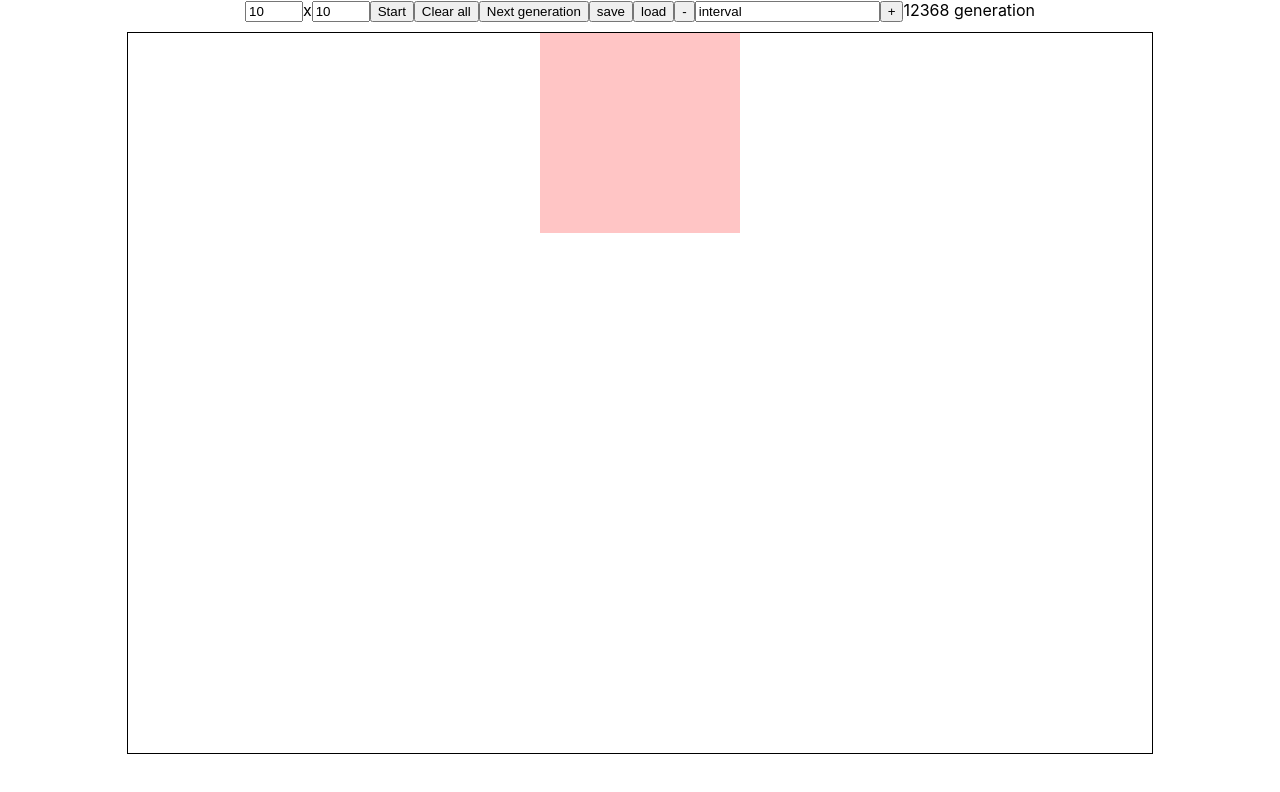
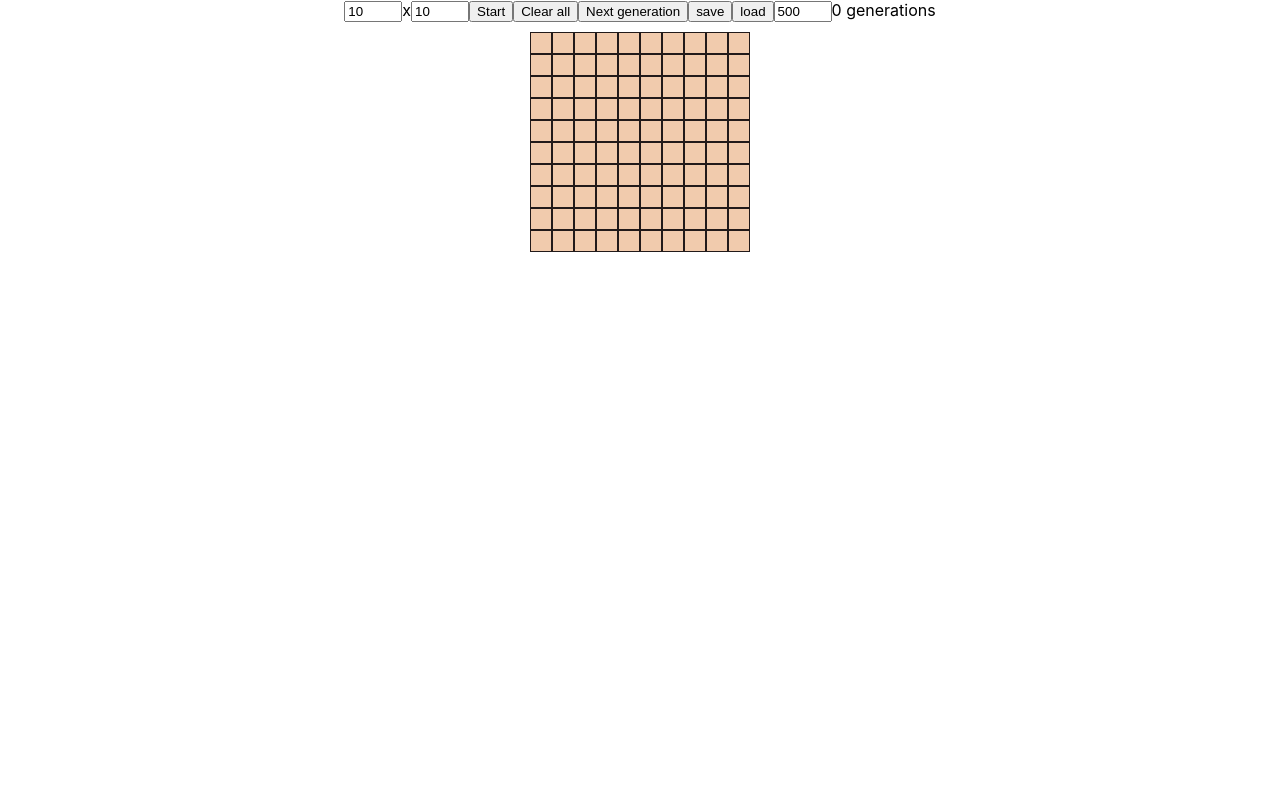
Before and after one commit to AntonySawyer/game-of-life, a React (Create React App) app: page / in a window 1280 px wide. Shown: the top 792 px of the page. Built offline with nearby package versions, Linux system fonts and the light colour scheme.

Commit message:
feat: added auto-timer and generation num

```diff
--- a/src/App.js
+++ b/src/App.js
@@ -9,8 +9,12 @@ class App extends Component {
     super(props);
     this.state = {
       isStarted: false,
-      field: new Array(10).fill(new Array(10).fill(0))
+      field: new Array(10).fill(new Array(10).fill(0)),
+      game: '',
+      interval: 500,
+      generationNum: 0
     };
+    this.nextStep = this.nextStep.bind(this);
   }
 
   setNewField() {
@@ -32,18 +36,20 @@ class App extends Component {
 
   startNewGame() {
     this.setState({
-      isStarted: true
+      isStarted: true,
+      game: setInterval(this.nextStep, this.state.interval)
     })
-    console.log('something here');
   }
 
   stopGame() {
     this.setState({isStarted: false});
+    clearInterval(this.state.game);
   }
 
   clearAll() {
     this.stopGame();
     this.setNewField();
+    this.setState({generationNum: 0});
   }
 
   changeCell(cellId) {
@@ -61,7 +67,17 @@ class App extends Component {
   }
 
   nextStep() {
-    this.setState({field: checkNeibors(this.state.field)});
+    this.setState((prevState) => {
+      return {field: checkNeibors(this.state.field), generationNum: prevState.generationNum+1}
+    });
+  }
+
+  changeSpeed(e) {
+    this.setState({interval: e.target.value});
+    if (this.state.isStarted) {
+      this.stopGame();
+      this.startNewGame();
+    }
   }
 
   render() {
@@ -72,7 +88,9 @@ class App extends Component {
                 playControl={this.playControl.bind(this)}
                 stopGame={this.stopGame.bind(this)}
                 clearAll={this.clearAll.bind(this)}
-                nextStep={this.nextStep.bind(this)} />
+                nextStep={this.nextStep.bind(this)}
+                changeSpeed={this.changeSpeed.bind(this)}
+                generationNum={this.state.generationNum} />
         <Field field={this.state.field}
                changeCell={this.changeCell.bind(this)} />
       </div>
--- a/src/components/Cell/Cell.css
+++ b/src/components/Cell/Cell.css
@@ -1,10 +1,11 @@
 .row > div {
   width: 20px;
   height: 20px;
+  border: 1px solid #221a1a;
 }
 
 .empty {
-  background-color: #ffc5c5;
+  background-color: #d3620954;
 }
 
 .filled {
--- a/src/components/Field/Field.css
+++ b/src/components/Field/Field.css
@@ -1,7 +1,6 @@
 .field {
-  width: 80vw;
-  height: 90vh;
+  width: 99vw;
+  height: 93vh;
   margin: 10px auto;
-  border: 1px solid black;
   overflow: auto;
 }
--- a/src/components/Navbar/Navbar.jsx
+++ b/src/components/Navbar/Navbar.jsx
@@ -12,10 +12,9 @@ function Navbar(props) {
       <input type="button" value="Next generation" onClick={props.nextStep} />
       <input type="button" value="save" />
       <input type="button" value="load" />
-      <input type="button" value="-" />
-      <input type="text" defaultValue="interval" />
-      <input type="button" value="+" />
-      <span>12368 generation</span>
+      <input type="number" id="interval" defaultValue="500" step="50" min="50"
+              onChange={props.changeSpeed} />
+      <span>{`${props.generationNum} generations`}</span>
     </header>
   );
 }
--- a/src/utils/checkNeibors.js
+++ b/src/utils/checkNeibors.js
@@ -21,21 +21,17 @@ function getNeibors(rowIndex, colIndex, field) {
   const neibors = [];
   const rightBorder = field[0].length - 1;
   const bottomBorder = field.length - 1;
-  const topIndex = rowIndex === 0 ? bottomBorder : rowIndex - 1;
-  const bottomIndex = rowIndex === bottomBorder ? 0 : rowIndex + 1;
-  const leftIndex = colIndex === 0 ? rightBorder : colIndex - 1;
-  const rightIndex = colIndex === rightBorder ? 0 : colIndex + 1;
+  const top = rowIndex === 0 ? bottomBorder : rowIndex - 1;
+  const bottom = rowIndex === bottomBorder ? 0 : rowIndex + 1;
+  const left = colIndex === 0 ? rightBorder : colIndex - 1;
+  const right = colIndex === rightBorder ? 0 : colIndex + 1;
 
-  neibors.push(field[rowIndex][leftIndex]);
-  neibors.push(field[rowIndex][rightIndex]);
-
-  neibors.push(field[topIndex][colIndex]);
-  neibors.push(field[topIndex][leftIndex]);
-  neibors.push(field[topIndex][rightIndex]);
-
-  neibors.push(field[bottomIndex][colIndex]);
-  neibors.push(field[bottomIndex][leftIndex]);
-  neibors.push(field[bottomIndex][rightIndex]);
+  const topLine = field[top];
+  const middleLine = field[rowIndex];
+  const bottomLine = field[bottom];
+  neibors.push(topLine[left], topLine[colIndex], topLine[right],
+              middleLine[left], middleLine[right],
+              bottomLine[left], bottomLine[colIndex], bottomLine[right]);
 
   return neibors.filter(el => !!el);
 }
```
Also changed, not shown: src/components/Navbar/Navbar.css (line endings or trailing spaces).
